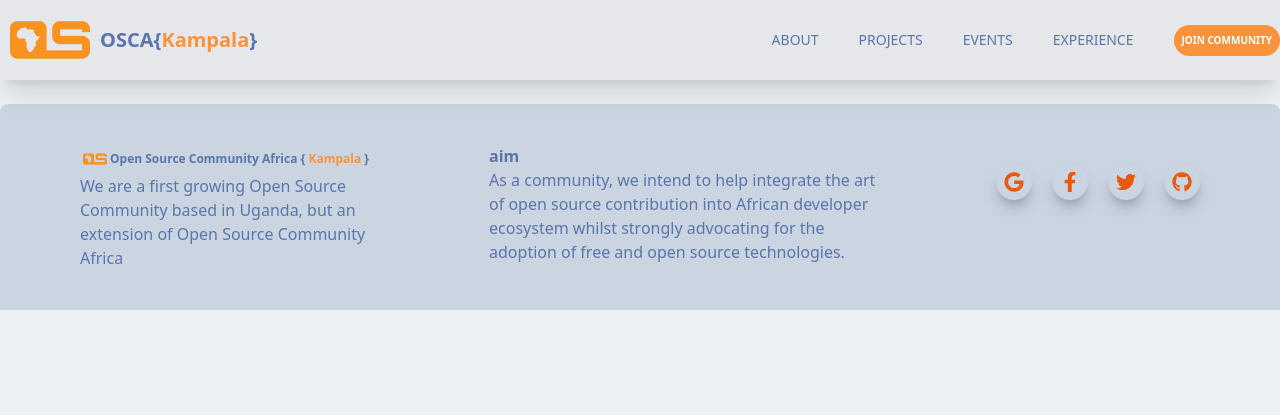
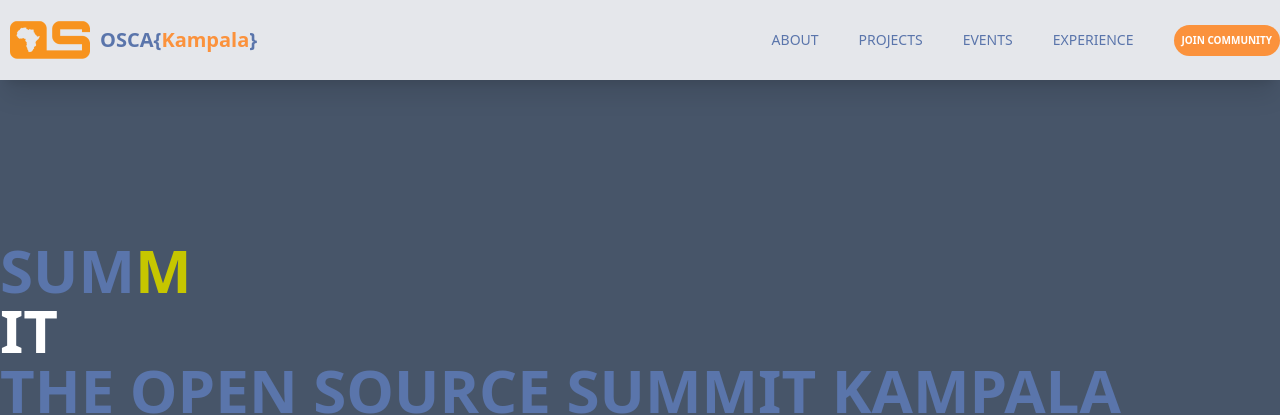
Before and after one commit to oscakampala/oscakampala.github.io, a Next.js app: page /events in a window 1280 px wide. Shown: the top 415 px of the page. Built offline with nearby package versions, Linux system fonts and the light colour scheme.

Commit message:
events-page design

```diff
--- a/components/Footer.jsx
+++ b/components/Footer.jsx
@@ -24,7 +24,7 @@ import {
 function Footer() {
   return (
 
-    <footer className="flex-col md:flex  md:justify-between items-center md:items-start md:p-10 md:flex-row md:gap-10 bg-slate-300 mt-20 container mx-auto  rounded-tl-lg rounded-tr-lg h"  >
+    <footer className="flex-col md:flex  md:justify-between items-center md:items-start md:p-10 md:flex-row md:gap-10 bg-slate-300 mt-20 container mx-auto  rounded-tl-lg rounded-tr-lg bottom-0"  >
       <div className="footerOne pt-5 mx-5 md:mx-10 md:pt-0 text-center md:text-start flex-col  ">
         <LogoSm />
         <p>We are a first growing Open Source Community based in Uganda, but an extension of Open Source Community Africa</p>
--- a/components/Layout.jsx
+++ b/components/Layout.jsx
@@ -5,7 +5,7 @@ import Header from "./Header";
 const Layout = ({children}) => {
 
     return(
-        <main className="flex-col h-full">
+        <main className="min-h-screen">
         <Header/>{children}<Footer/>
         </main>
 
--- a/pages/events.jsx
+++ b/pages/events.jsx
@@ -1,19 +1,19 @@
+/** @format */
 
-import styles from "../styles/events.module.css"
-
-
+import styles from "../styles/events.module.css";
 
 function events() {
   return (
-        <section className="events">
-        {/* <section className={styles.section}>
-            <div className={styles.heading}>
-
-            <h1>SUM<div className={styles.M}>M</div><br /> <div className={styles.wordFormat}>IT</div></h1>
-
+    <section className="bg-slate-600 ">
+      <section className="
+      pt-60">
+        <div>
+          <h1>
+            SUM<div className={styles.M}>M</div>
+            <br /> <div className={styles.wordFormat}>IT</div>
+          </h1>
         </div>
       </section>
-
       <section className="summit">
         <h1>THE OPEN SOURCE SUMMIT KAMPALA EDITION</h1>
         <p>Summit events are carried out once yearly. Started right in 2022.</p>
@@ -24,15 +24,38 @@ function events() {
         </div>
 
         <div className="imgGrid">
-                <img src="../public/community.png" alt="img" height="50" width="100"/>
-                <img src="../public/community.png" alt="img" height="50" width="100"/>
-                <img src="../public/community.png" alt="img" height="50" width="100"/>
+          <img
+            src="../public/community.png"
+            alt="img"
+            height="50"
+            width="100"
+          />
+          <img
+            src="../public/community.png"
+            alt="img"
+            height="50"
+            width="100"
+          />
+          <img
+            src="../public/community.png"
+            alt="img"
+            height="50"
+            width="100"
+          />
         </div>
 
         <div className="details">
           <h2>Concept note</h2>
-                <p>Open collaboration often allows communities to achieve more than their members can do alone. </p>
-                <p>This, in turn, accelerates innovation and is one of the reasons all the tech giants such as Microsoft, Google, Meta, are supporting various open-source projects financially and bringing their engineers to help build a healthy open source community.</p>
+          <p>
+            Open collaboration often allows communities to achieve more than
+            their members can do alone.{" "}
+          </p>
+          <p>
+            This, in turn, accelerates innovation and is one of the reasons all
+            the tech giants such as Microsoft, Google, Meta, are supporting
+            various open-source projects financially and bringing their
+            engineers to help build a healthy open source community.
+          </p>
         </div>
 
         <div className="sponsors">
@@ -43,7 +66,6 @@ function events() {
           </div>
         </div>
       </section>
-
       <section className="donation">
         <h2>DONATE</h2>
         <div className="productShow">
@@ -51,10 +73,8 @@ function events() {
           <p>Purchasing our Branded material</p>
           <img src="" alt="img" />
           <button>VIEW PRODUCTS</button>
-
         </div>
-        </section> */}
-
+      </section>
       this is an experience <section></section>
     </section>
   );
--- a/pages/index.jsx
+++ b/pages/index.jsx
@@ -1,7 +1,7 @@
 
 import Head from "next/head";
-import About from "./about";
-import Navbar from "../components/Navbar";
+// import About from "./about";
+// import Navbar from "../components/Navbar";
 
 
 export default function Home() {
@@ -14,9 +14,6 @@ export default function Home() {
             {/* <link rel="stylesheet" href="../styles/global.css" /> */}
         </Head>
 
-        <Navbar />
-        <About />
-
         </div>
      );
 }
--- a/pages/projects.jsx
+++ b/pages/projects.jsx
@@ -1,14 +1,16 @@
-
+/** @format */
 
 function projects() {
-    return (
-        <>
-
-        <h1>projects page</h1>
-
-        </>
-
-     );
+  return (
+    <section className="bottom-50">
+      <div>
+        <h1>
+          SUM<span>M</span>
+          <span>IT</span>
+        </h1>
+      </div>
+    </section>
+  );
 }
 
 export default projects;
```
Lines whose indentation alone changed are shown as unchanged.
